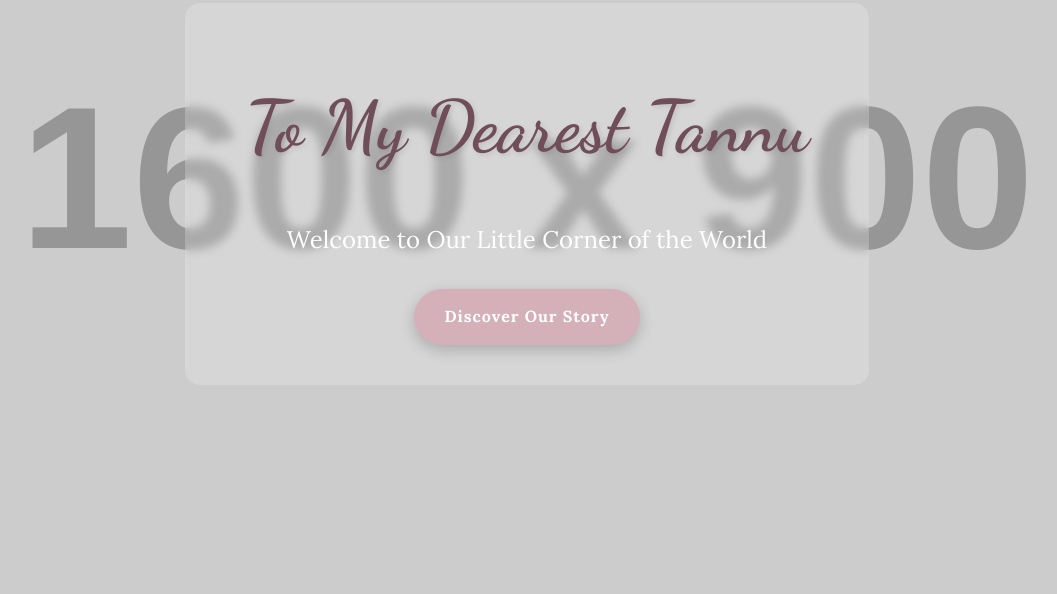
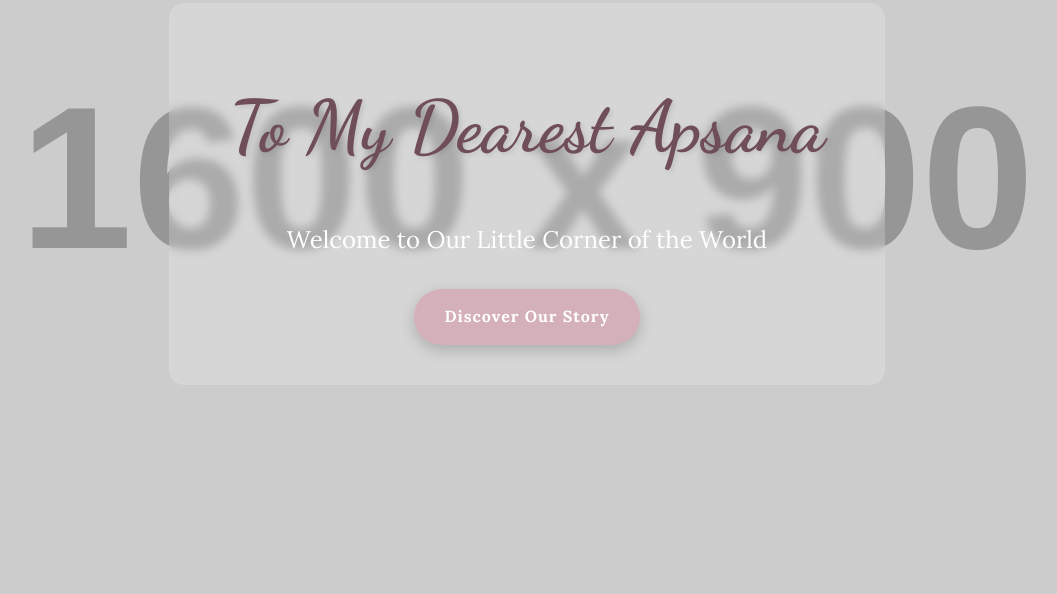
Before and after one commit to mohitchandwai/tanisha, a plain HTML site: page index.html in a window 1280 px wide. Shown: the part 206-800 px from the top of the page, without its empty margins (113-1170 px from the left). Drawn offline with nearby package versions, Linux system fonts and the light colour scheme; placeholder pictures from the web are drawn by us.

Commit message:
Update index.html

```diff
--- a/index.html
+++ b/index.html
@@ -12,7 +12,7 @@
     <div class="background-overlay"></div>
     <div class="falling-elements"></div> <header class="hero-section">
         <div class="hero-content">
-            <h1 class="fade-in-up">To My Dearest Tannu</h1>
+            <h1 class="fade-in-up">To My Dearest Apsana</h1>
             <p class="fade-in-up delay-1">Welcome to Our Little Corner of the World</p>
             <a href="#our-journey" class="cta-button fade-in-up delay-2">Discover Our Story</a>
         </div>
```
